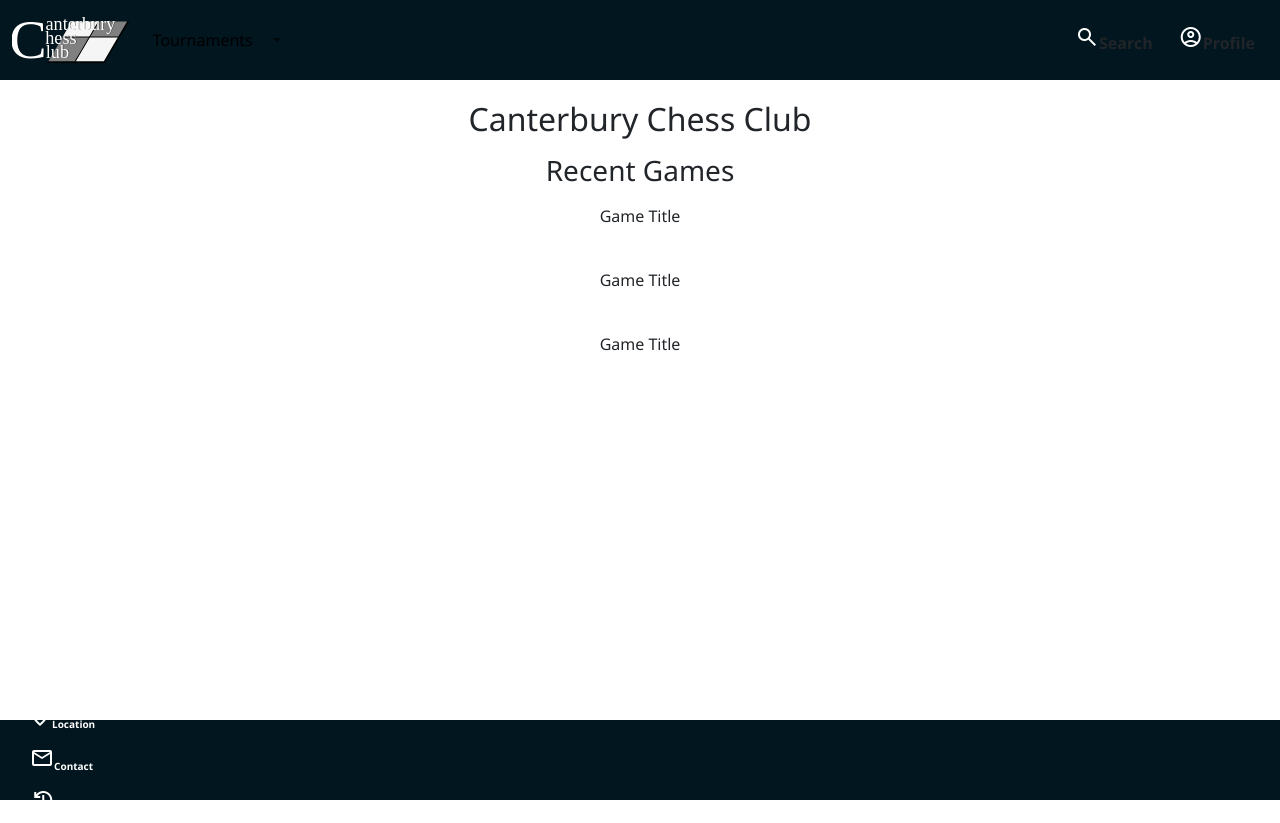
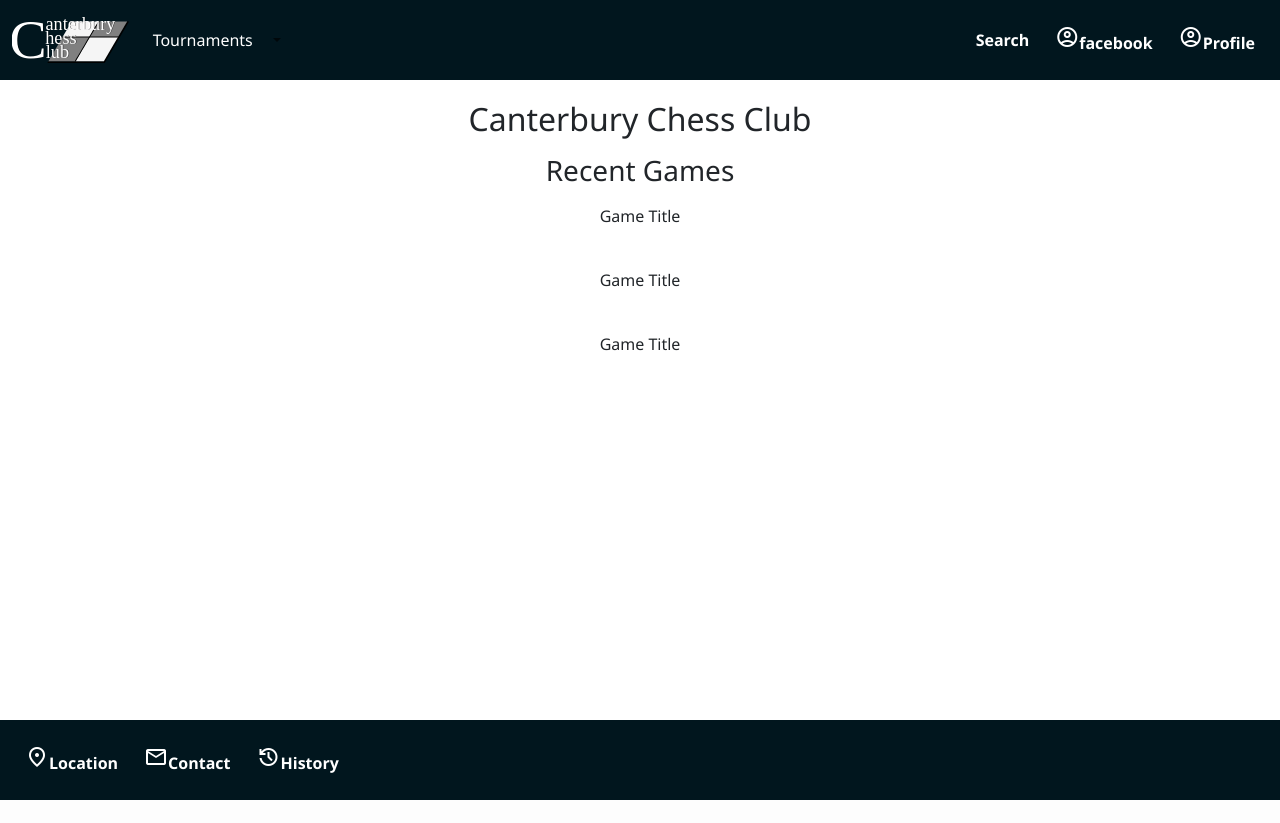
Before and after one commit to Bailey-Moir/Canterbury-Chess-Club, a PHP site: page / in a window 1280 px wide. After the commit the page ends 800 px from the top, so only its background shows below. Run offline with PHP 8.4, Linux system fonts and the light colour scheme.

Commit message:
Added in resizing and colouration, still working on icons

```diff
--- a/php/modules/footer/footer.css
+++ b/php/modules/footer/footer.css
@@ -1,19 +1,15 @@
-#foot {
+.bg-body-nav {
     height: 10vh;
     width: 100%;
     display: flex;
     align-items: center;
     padding-left: 15px;
     padding-right: 15px;
+    text-decoration-color: rgb(255, 255, 255);
     background-color: rgb(1, 22, 30);
-    position: absolute;
-    bottom: 0px;
-
+    justify-content: space-between;
 }
 
-#foot > #buttons > a {
-    color: white;
-    align-self: center;
-    display: block;
-    font-size: 10px;
+.a > text {
+    text-decoration-color: rgb(255, 255, 255);
 }
--- a/php/modules/footer/footer.php
+++ b/php/modules/footer/footer.php
@@ -1,8 +1,23 @@
 <link rel="stylesheet" href="/php/modules/footer/footer.css">
-<div id="foot">
-    <div id="buttons">
-        <a href="/php/location.php" class="btn"><span class="material-symbols-outlined">location_on</span><b>Location</b></a>
-        <a href="/php/contact.php" class="btn"><span class="material-symbols-outlined">mail</span><b>Contact</b></a>
-        <a href="/php/history.php" class="btn"><span class="material-symbols-outlined">history</span><b>History</b></a>
-    </div>
+<link href="https://cdn.jsdelivr.net/npm/bootstrap@5.3.0-alpha3/dist/css/bootstrap.min.css" rel="stylesheet" integrity="sha384-KK94CHFLLe+nY2dmCWGMq91rCGa5gtU4mk92HdvYe+M/SXH301p5ILy+dN9+nJOZ" crossorigin="anonymous">
+
+<div class="fixed-bottom">
+
+    <nav class="navbar navbar-expand-lg bg-body-nav">
+        <div class="container-fluid">
+            <div class="collapse navbar-collapse" id="navbarNav">
+                <ul class="navbar-nav">
+                    <li class="nav-item">
+                        <a href="/php/location.php"><button class="btn text-white" type="submit"><span class="material-symbols-outlined">location_on</span><b>Location</b></button></a>
+                    </li>
+                    <li class="nav-item">
+                        <a href="/php/contact.php"><button class="btn text-white" type="submit"><span class="material-symbols-outlined">mail</span><b>Contact</b></button></a>
+                    </li>
+                    <li class="nav-item">
+                        <a href="/php/history.php"><button class="btn text-white" type="submit"><span class="material-symbols-outlined">history</span><b>History</b></button></a>
+                    </li>
+                </ul>
+            </div>
+        </div>
+    </nav>
 </div>
--- a/php/modules/navbar/navbar.css
+++ b/php/modules/navbar/navbar.css
@@ -10,34 +10,3 @@
     justify-content: space-between;
 
 }
-
-#nav > h1 {
-    margin-right: 15px;
-}
-
-#nav > a > img {
-    height: 100%
-}
-
-#nav > #buttons_left {
-    display: flex;
-    align-items: center;
-    text-align: left;
-
-}
-
-
-#nav > #buttons_left > a {
-    color: white;
-
-}
-
-#nav > #buttons_right {
-    display: flex;
-    align-items: center;
-
-}
-
-#nav > #buttons_right > a {
-    color: white;
-}
--- a/php/modules/navbar/navbar.php
+++ b/php/modules/navbar/navbar.php
@@ -5,7 +5,7 @@
 
     <div class="container-fluid">
 
-        <a class="navbar-brand" href="#"><img src="/res/white_logo.svg" alt="Icon"></a>
+        <a class="navbar-brand" href="index.php"><img src="/res/white_logo.svg" alt="Icon"></a>
 
         <button class="navbar-toggler" type="button" data-bs-toggle="collapse" data-bs-target="#navbarSupportedContent" aria-controls="navbarSupportedContent" aria-expanded="false" aria-label="Toggle navigation">
         <span class="navbar-toggler-icon"></span>
@@ -14,7 +14,7 @@
         <div class="collapse navbar-collapse" id="navbarSupportedContent">
         <ul class="navbar-nav me-auto mb-2 mb-lg-0">
             <li class="nav-item">
-            <a class="nav-link active" aria-current="page" href="/php/tournaments.php">Tournaments</a>
+            <a class="nav-link active text-white" aria-current="page" href="/php/tournaments.php">Tournaments</a>
             </li>
 
             <li class="nav-item dropdown">
@@ -31,10 +31,12 @@
         </ul>
 
         <form class="d-flex" role="search">
-            <button class="btn " type="submit"><span class="material-symbols-outlined">search</span><b>Search</b></button>
+            <button class="btn text-white" type="submit"><b>Search</b></button>
         </form>
 
-        <button class="btn " type="submit"><span class="material-symbols-outlined">account_circle</span><b>Profile </b></button>
+        <a href="https://www.facebook.com/CanterburyChessClub/"><button class="btn text-white" type="submit"><span class="material-symbols-outlined">account_circle</span><b>facebook</b></button></a>
+
+        <a href="profile.php"><button class="btn text-white" type="submit"><span class="material-symbols-outlined">account_circle</span><b>Profile </b></button></a>
 
         </div>
     </div>
```
Also changed, not shown: php/bootstrapdemo.html (deleted, +0 -53 lines).
